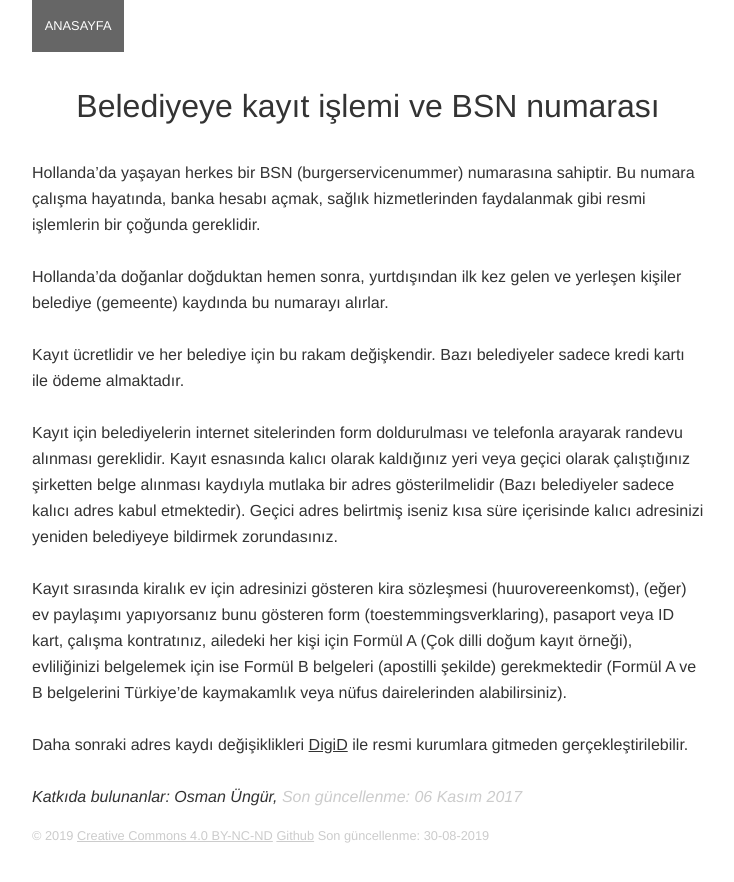
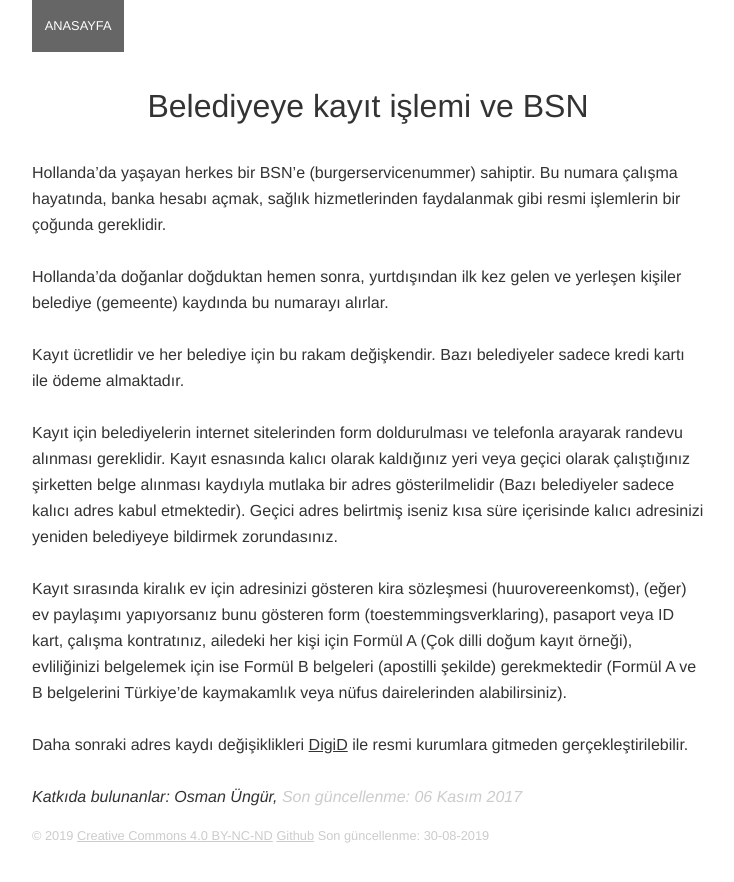
Before and after one commit to o/yurtdisinda-calismak-wiki, a Jekyll site: the page built from nl/bsn-numarasi.md, in a window 1280 px wide. Shown: the top 882 px of the page, without its empty margins (272-1006 px from the left). Built offline with Jekyll 4.4.1, drawn with Linux system fonts in a browser that asks for light colours.

Commit message:
Anlatigim bozuklugu duzeltildi.
BSN numarasi, kisaltma icerisinde (BSN'in N karakteri) zaten numarayi kapsadigi icin direkt olarak BSN olarak anilmali.

```diff
--- a/nl/bsn-numarasi.md
+++ b/nl/bsn-numarasi.md
@@ -1,13 +1,13 @@
 ---
 layout: page
-title: Belediyeye kayıt işlemi ve BSN numarası
+title: Belediyeye kayıt işlemi ve BSN
 contributors: Osman Üngür
 updated_at: 06 Kasım 2017
-permalink: /nl/bsn-numarasi-belediye-kaydi/
-description: Hollanda'da kullanılan BSN numarası nedir, nasıl alınır, belediyeye kayıt için gerekli belgeler nelerdir?
+permalink: /nl/bsn-belediye-kaydi/
+description: Hollanda'da kullanılan BSN nedir, nasıl alınır, belediyeye kayıt için gerekli belgeler nelerdir?
 ---
 
-Hollanda'da yaşayan herkes bir BSN (burgerservicenummer) numarasına sahiptir.
+Hollanda'da yaşayan herkes bir BSN'e (burgerservicenummer) sahiptir.
 Bu numara çalışma hayatında, banka hesabı açmak, sağlık hizmetlerinden faydalanmak gibi
 resmi işlemlerin bir çoğunda gereklidir.
 
```
